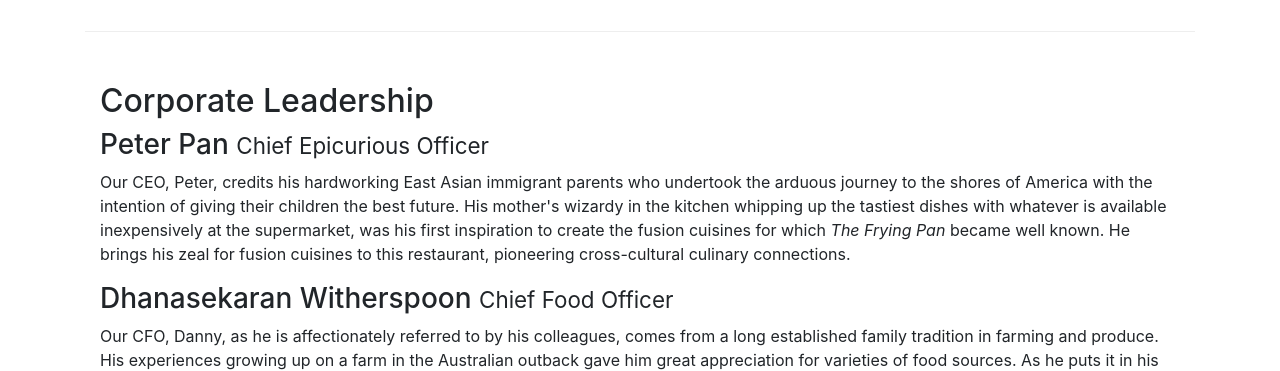
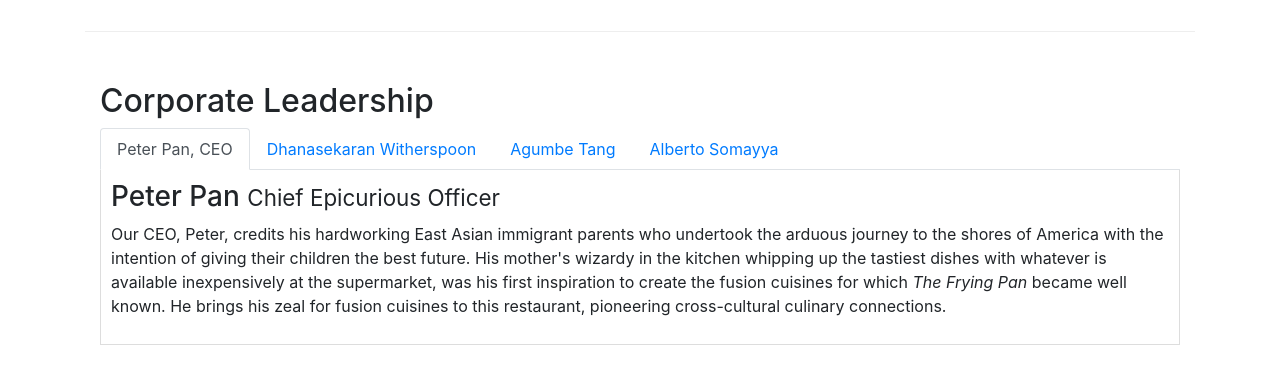
Before and after one commit to Goosho/Resturant-Website, a website: page aboutus.html in a window 1280 px wide. Shown: the part 940-1311 px from the top of the page. Drawn offline with nearby package versions, Linux system fonts and the light colour scheme.

Commit message:
Tabs in contactus.html

```diff
--- a/aboutus.html
+++ b/aboutus.html
@@ -105,14 +105,48 @@
         <div class="row row-content">
             <div class="col-12 ">
                 <h2>Corporate Leadership</h2>
+
+                <ul class="nav nav-tabs">
+
+                    <li class="nav-item">
+                        <a class="nav-link active" href="#peter" role="tab" data-toggle="tab"> Peter Pan, CEO</a>
+                    </li>
+
+                    <li class="nav-item">
+                        <a class="nav-link " href="#dandy" role="tab" data-toggle="tab">Dhanasekaran Witherspoon</a>
+                    </li>
+
+                    <li class="nav-item">
+                        <a class="nav-link " href="#agumbe" role="tab" data-toggle="tab">Agumbe Tang</a>
+                    </li>
+
+                    <li class="nav-item">
+                        <a class="nav-link " href="#alberto" role="tab" data-toggle="tab"> Alberto Somayya </a>
+                    </li>
+
+
+
+                </ul>
+                <div class="tab-content">
+                    <div role="tabpanel"  class="tab-pane fade show active" id="peter">
                         <h3>Peter Pan <small>Chief Epicurious Officer</small></h3>
                         <p class="d-none d-sm-block">Our CEO, Peter, credits his hardworking East Asian immigrant parents who undertook the arduous journey to the shores of America with the intention of giving their children the best future. His mother's wizardy in the kitchen whipping up the tastiest dishes with whatever is available inexpensively at the supermarket, was his first inspiration to create the fusion cuisines for which <em>The Frying Pan</em> became well known. He brings his zeal for fusion cuisines to this restaurant, pioneering cross-cultural culinary connections.</p>
+                    </div>
+
+                    <div role="tabpanel"  class="tab-pane fade show " id="dandy">
                         <h3>Dhanasekaran Witherspoon <small>Chief Food Officer</small></h3>
                          <p class="d-none d-sm-block">Our CFO, Danny, as he is affectionately referred to by his colleagues, comes from a long established family tradition in farming and produce. His experiences growing up on a farm in the Australian outback gave him great appreciation for varieties of food sources. As he puts it in his own words, <em>Everything that runs, wins, and everything that stays, pays!</em></p>
+                    </div>
+                    <div role="tabpanel"  class="tab-pane fade show " id="agumbe">
+
                         <h3>Agumbe Tang <small>Chief Taste Officer</small></h3>
                          <p class="d-none d-sm-block">Blessed with the most discerning gustatory sense, Agumbe, our CTO, personally ensures that every dish that we serve meets his exacting tastes. Our chefs dread the tongue lashing that ensues if their dish does not meet his exacting standards. He lives by his motto, <em>You click only if you survive my lick.</em></p>
+                    </div>
+                    <div role="tabpanel"  class="tab-pane fade show " id="alberto">
                         <h3>Alberto Somayya <small>Executive Chef</small></h3>
                          <p class="d-none d-sm-block">Award winning three-star Michelin chef with wide International experience having worked closely with whos-who in the culinary world, he specializes in creating mouthwatering Indo-Italian fusion experiences. He says, <em>Put together the cuisines from the two craziest cultures, and you get a winning hit! Amma Mia!</em></p>
+                    </div>
+                </div>
             </div>
        </div>
 
--- a/css/styles.css
+++ b/css/styles.css
@@ -40,4 +40,12 @@
 	background-color: #512DAA;
 }
 
+.tab-content{
+	border-left: 1px solid #ddd;
+	border-right:  1px solid #ddd;
+	border-bottom:  1px solid #ddd;
+	padding: 10px;
+
+}
+
 html { scroll-behavior: smooth; }
```
Lines whose indentation alone changed are shown as unchanged.
